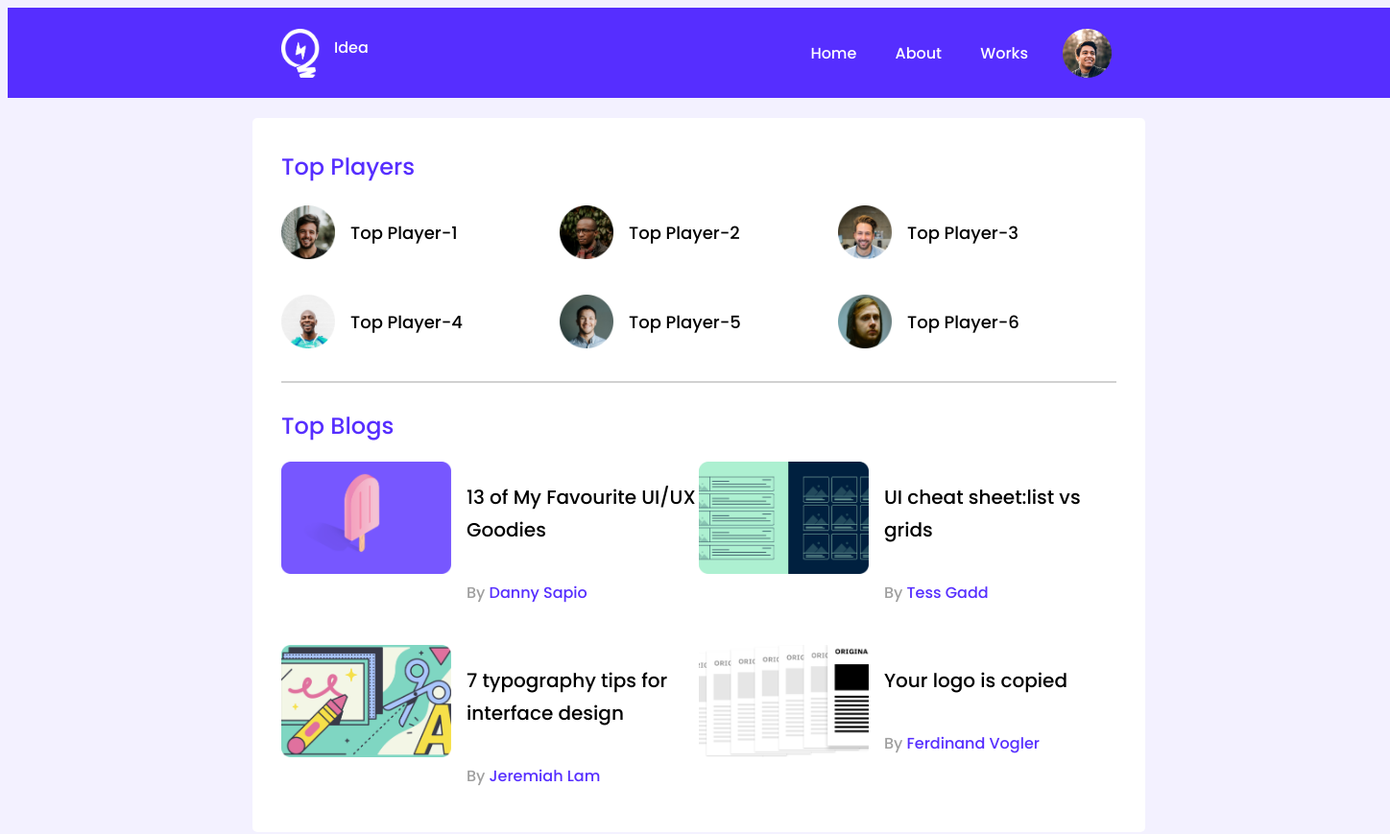
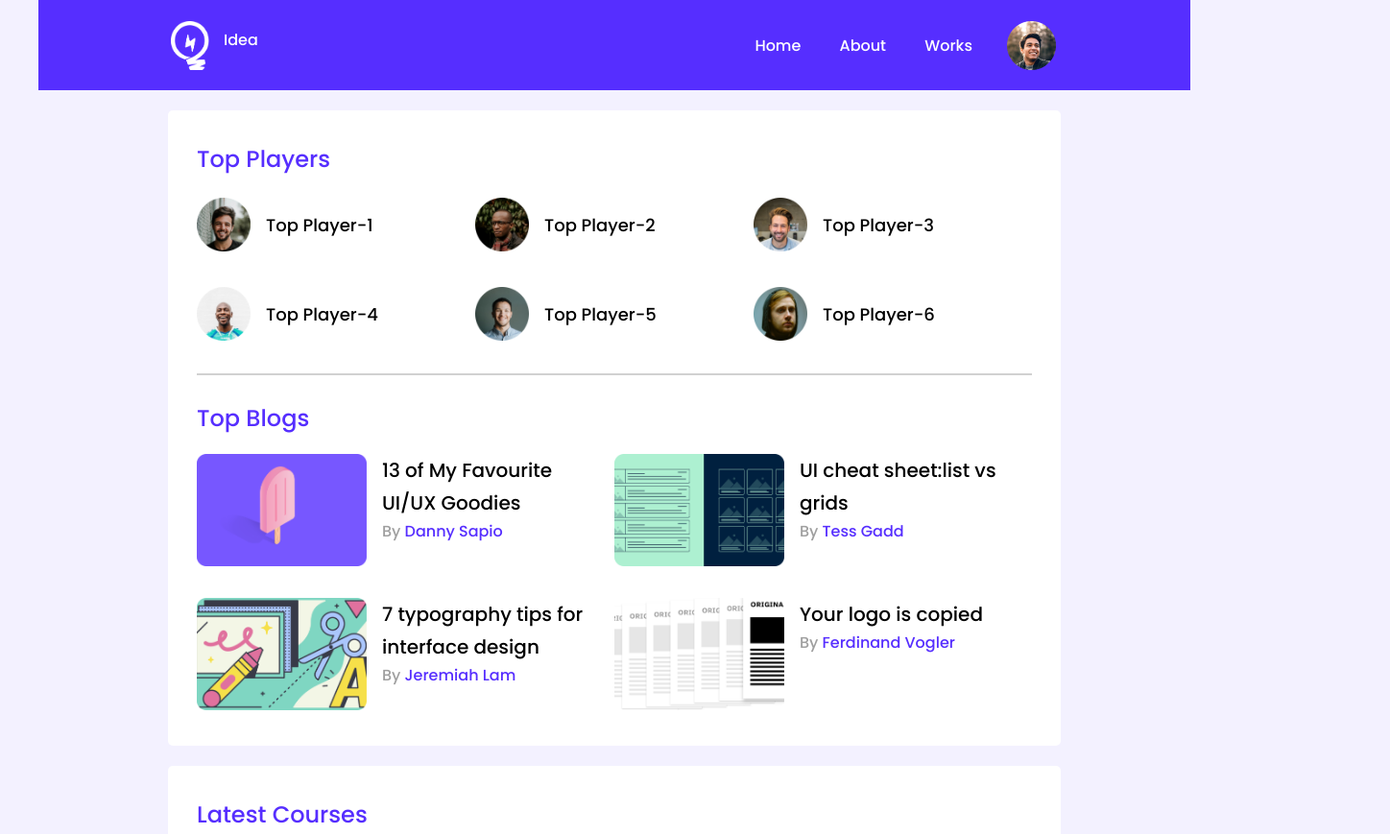
Before and after one commit to MdSajidulAlam/Leader-board-CSS3, a plain HTML site: page index.html in a window 1280 px wide. Shown: the top 869 px of the page at 96% size, 1448 px wide, since content can reach past the window. Drawn offline with Linux system fonts and the light colour scheme.

Commit message:
Complete project

```diff
--- a/index.html
+++ b/index.html
@@ -71,7 +71,8 @@
                             <img src="./images/blogs/blog-1.png" alt="">
                         </div>
                         <div class="blog-info">
-                            <h3 class="blog-title">13 of My Favourite UI/UX Goodies</h3>
+                            <h3 class="blog-title">13 of My Favourite</h3>
+                            <h3 class="blog-title">UI/UX Goodies</h3>
                             <p class="blog-author">By <a href="">Danny Sapio</a></p>
                         </div>
                     </article>
@@ -139,7 +140,7 @@
                     </div>
                     <div class="course-detail">
                         <h3 class="course-title">Powerpoint 2022 Master Powerpoint Cour</h3>
-                        <p class="course-author">Walter Scott.</p>
+                        <p id="walter-scott" class="course-author">Walter Scott.</p>
                         <div class="course-info">
                             <div>
                                 <i class="fas fa-star filled"></i>
@@ -163,7 +164,7 @@
                     </div>
                     <div class="course-detail">
                         <h3 class="course-title">The Complete JavaScript COurse 2022</h3>
-                        <p class="course-author">Read Krakoff.</p>
+                        <p id="Read-Krakoff" class="course-author">Read Krakoff.</p>
                         <div class="course-info">
                             <div>
                                 <i class="fas fa-star filled"></i>
--- a/styles/style.css
+++ b/styles/style.css
@@ -2,9 +2,14 @@
 @import url('https://fonts.googleapis.com/css2?family=Poppins:wght@500&display=swap');
 /* base style */
 body{
+    max-width: 1200px;
+    margin: 0 auto;
+    padding: 0 20px;
     font-family: 'Poppins', sans-serif;
     background-color: #F3F1FF;
-    width: 1440px;
+    display: flex;
+    flex-direction: column;
+    justify-content: center;
 }
 .banner{
     display: flex;
@@ -14,7 +19,7 @@ body{
     height: 94px;
 }
 .banner-logo{
-    margin-left: 285px;
+    margin-left: 138px;
     display: flex;
     align-items: center;
 }
@@ -31,7 +36,7 @@ body{
 .banner-button{
     display: flex;
     align-items: center;
-    margin-right: 290px;
+    margin-right: 140px;
 }
 .banner-links a{
     text-decoration: none;
@@ -103,11 +108,14 @@ hr{
 
 }
 .blog-title{
+    margin-top: 0;
+    margin-bottom: 0;
     font-size: 20px;
     font-weight: 500;
     line-height: 34px;
 }
 .blog-author{
+    margin-top: 0;
     color: #9F9F9F;
     font-size: 16px;
     font-weight: 400;
@@ -135,6 +143,14 @@ hr{
     width: 220px;
     font-size: 20px;
     line-height: 23px;
+}
+#walter-scott{
+    margin-top: 0;
+    margin-bottom: 0;
+}
+#Read-Krakoff{
+    margin-top: 0;
+    margin-bottom: 0;
 }
 .course-info{
     width: 230px;
```
